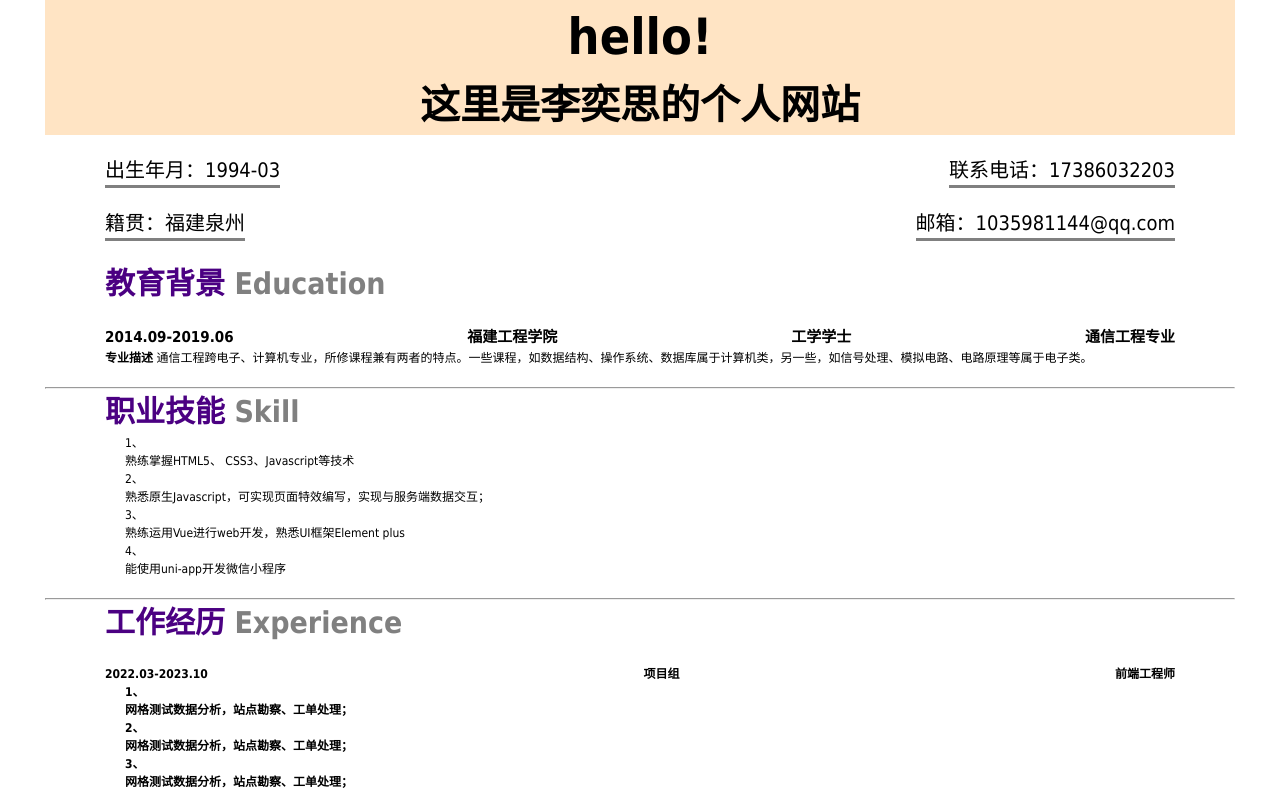
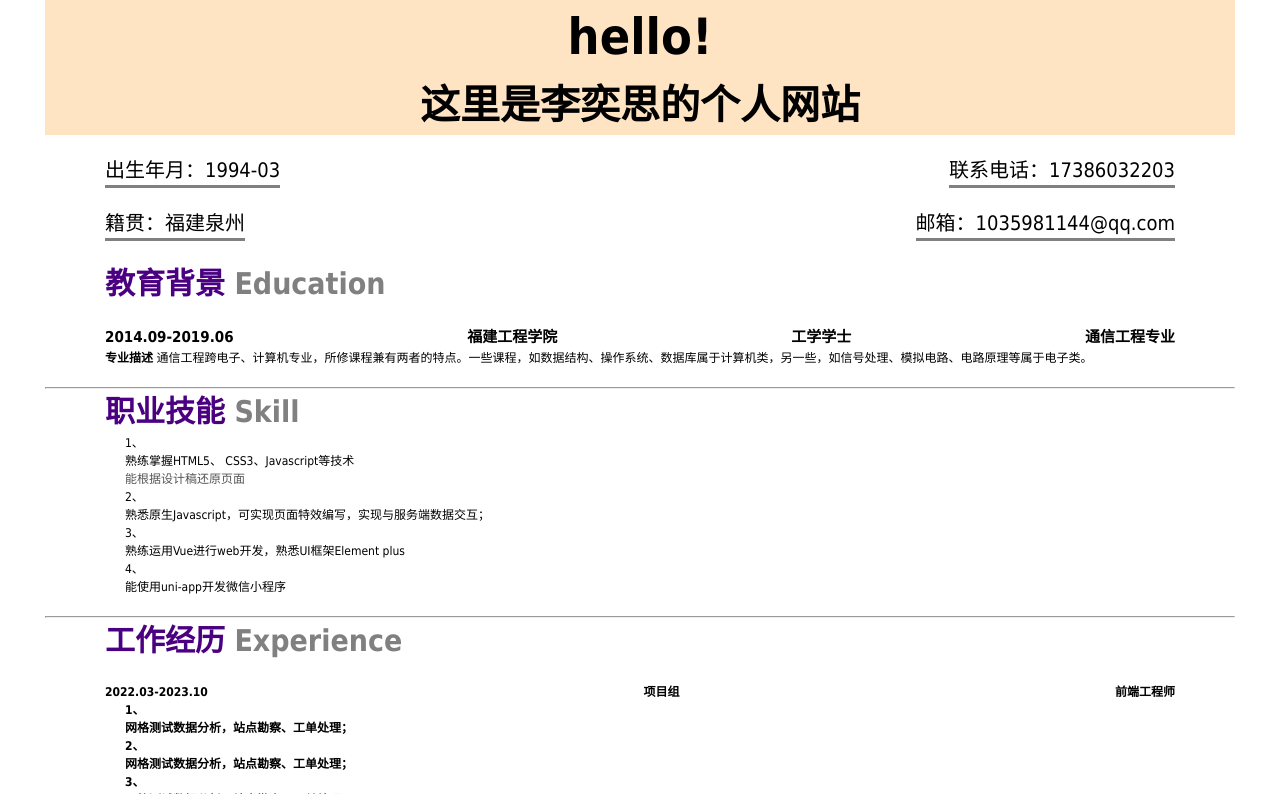
Before and after one commit to IsaakKuhl/Isaak.github.io, a plain HTML site: page index.html in a window 1280 px wide. Shown: the top 794 px of the page. Drawn offline with Linux system fonts and the light colour scheme.

Commit message:
Update index.html

```diff
--- a/index.html
+++ b/index.html
@@ -48,7 +48,7 @@
             <div class="skill">
                 <div class="skl-scb">
                     <span>1、</span>
-                    <span>熟练掌握HTML5、 CSS3、Javascript等技术</span>
+                    <span>熟练掌握HTML5、 CSS3、Javascript等技术<a href="https://pan.baidu.com/s/1vu_tSOmZ7dFrAxS9TkKYKg?pwd=6666">能根据设计稿还原页面</a ></span>
                     <span>2、</span>
                     <span>熟悉原生Javascript，可实现页面特效编写，实现与服务端数据交互；</span>
                     <span>3、</span>
```
